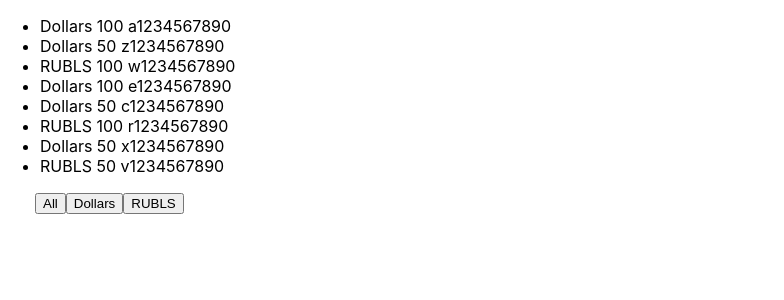
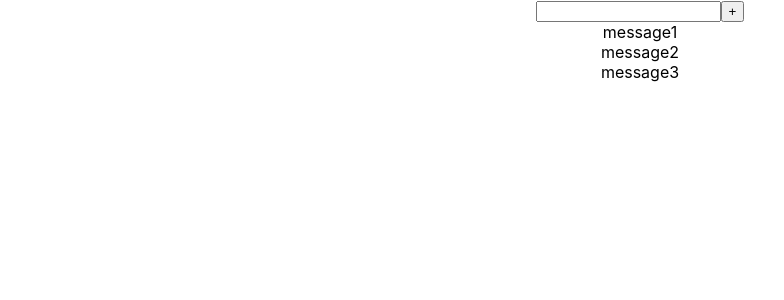
Before and after one commit to igor-minaev/monday-microtasks, a React (Create React App) app: page / in a window 1280 px wide. Shown: the top 300 px of the page, without its empty margins (0-784 px from the left). Built offline with nearby package versions, Linux system fonts and the light colour scheme.

Commit message:
microtask 6

```diff
--- a/src/App.tsx
+++ b/src/App.tsx
@@ -1,36 +1,46 @@
 import React, {useState} from 'react';
 import './App.css';
-import {BanknotType, MoneyComponent} from "./MoneyComponent";
+import {FullInput} from "./components/universal/FullInput";
+import {Input} from "./components/universal/Input";
+import {SuperButton} from "./components/universal/SuperButton";
 
 export type FilterValuesType = 'All' | 'Dollar' | 'RUBLE'
 
 function App() {
-    const [money, setMoney] = useState<BanknotType[]>([
-        {banknots: 'Dollars', value: 100, number: ' a1234567890'},
-        {banknots: 'Dollars', value: 50, number: ' z1234567890'},
-        {banknots: 'RUBLS', value: 100, number: ' w1234567890'},
-        {banknots: 'Dollars', value: 100, number: ' e1234567890'},
-        {banknots: 'Dollars', value: 50, number: ' c1234567890'},
-        {banknots: 'RUBLS', value: 100, number: ' r1234567890'},
-        {banknots: 'Dollars', value: 50, number: ' x1234567890'},
-        {banknots: 'RUBLS', value: 50, number: ' v1234567890'},
+    let [message, setMessage] = useState([
+        {message: 'message1'},
+        {message: 'message2'},
+        {message: 'message3'}
     ])
 
-    const [filter, setFilter] = useState<FilterValuesType>('All')
+    const [title, setTitle] = useState('')
 
-    let currentMoney = money
-    if (filter === 'RUBLE') {
-        currentMoney = money.filter(el => el.banknots === 'RUBLS')
+    const addMessage = (title: string) => {
+        const newMessage = {message: title}
+        setMessage([newMessage, ...message])
     }
-    if (filter === 'Dollar') {
-        currentMoney = money.filter(el => el.banknots === 'Dollars')
-    }
-    const onClickFilterHandler = (filter: FilterValuesType) => {
-        setFilter(filter)
+
+
+    const addMessageHandler = () => {
+        addMessage(title)
+        setTitle('')
     }
 
     return (
-        <MoneyComponent currentMoney={currentMoney} onClickFilterHandler={onClickFilterHandler}/>
+        <div className="App">
+            {/*<div>*/}
+            {/*    <input/>*/}
+            {/*    <button>+</button>*/}
+            {/*</div>*/}
+            {/*<FullInput addMessage={addMessage}/>*/}
+            <Input value={title} setTitle={setTitle}/>
+            <SuperButton name='+' callBack={addMessageHandler}/>
+            {message.map((m, index) => {
+                return (
+                    <div key={index}>{m.message}</div>
+                )
+            })}
+        </div>
     )
         ;
 }
@@ -141,3 +151,40 @@ function App() {
 //     )
 //         ;
 // }
+
+
+// Microtask 5
+// export type FilterValuesType = 'All' | 'Dollar' | 'RUBLE'
+//
+// function App() {
+//     const [money, setMoney] = useState<BanknotType[]>([
+//         {banknots: 'Dollars', value: 100, number: ' a1234567890'},
+//         {banknots: 'Dollars', value: 50, number: ' z1234567890'},
+//         {banknots: 'RUBLS', value: 100, number: ' w1234567890'},
+//         {banknots: 'Dollars', value: 100, number: ' e1234567890'},
+//         {banknots: 'Dollars', value: 50, number: ' c1234567890'},
+//         {banknots: 'RUBLS', value: 100, number: ' r1234567890'},
+//         {banknots: 'Dollars', value: 50, number: ' x1234567890'},
+//         {banknots: 'RUBLS', value: 50, number: ' v1234567890'},
+//     ])
+//
+//     const [filter, setFilter] = useState<FilterValuesType>('All')
+//
+//     let currentMoney = money
+//     if (filter === 'RUBLE') {
+//         currentMoney = money.filter(el => el.banknots === 'RUBLS')
+//     }
+//     if (filter === 'Dollar') {
+//         currentMoney = money.filter(el => el.banknots === 'Dollars')
+//     }
+//     const onClickFilterHandler = (filter: FilterValuesType) => {
+//         setFilter(filter)
+//     }
+//
+//     return (
+//         <MoneyComponent currentMoney={currentMoney} onClickFilterHandler={onClickFilterHandler}/>
+//     )
+//         ;
+// }
+//
+// export default App;
--- /dev/null
+++ b/src/components/universal/FullInput.tsx
@@ -0,0 +1,22 @@
+import React, {ChangeEvent, useState} from 'react';
+
+type FullInputType = {
+    addMessage: (title: string) => void
+}
+
+export const FullInput = (props: FullInputType) => {
+    const [title, setTitle] = useState('')
+    const onChangeHandler = (e: ChangeEvent<HTMLInputElement>) => {
+        setTitle(e.currentTarget.value)
+    }
+    const onClickHandler = () => {
+        props.addMessage(title)
+        setTitle('')
+    }
+    return (
+        <div>
+            <input value={title} onChange={onChangeHandler}/>
+            <button onClick={onClickHandler}>+</button>
+        </div>
+    );
+};
--- /dev/null
+++ b/src/components/universal/Input.tsx
@@ -0,0 +1,15 @@
+import React, {ChangeEvent} from 'react';
+
+type InputPropsType = {
+    setTitle: (title: string) => void
+    value: string
+}
+
+export const Input = (props: InputPropsType) => {
+    const onChangeHandler = (e: ChangeEvent<HTMLInputElement>) => {
+        props.setTitle(e.currentTarget.value)
+    }
+    return (
+        <input value={props.value} onChange={onChangeHandler}/>
+    );
+};
--- /dev/null
+++ b/src/components/universal/SuperButton.tsx
@@ -0,0 +1,15 @@
+import React from 'react';
+
+type SuperButtonPropsType = {
+    name: string
+    callBack: () => void
+}
+
+export const SuperButton = (props: SuperButtonPropsType) => {
+    const onClickHandler = () => {
+        props.callBack()
+    }
+    return (
+        <button onClick={onClickHandler}>{props.name}</button>
+    );
+};
```
